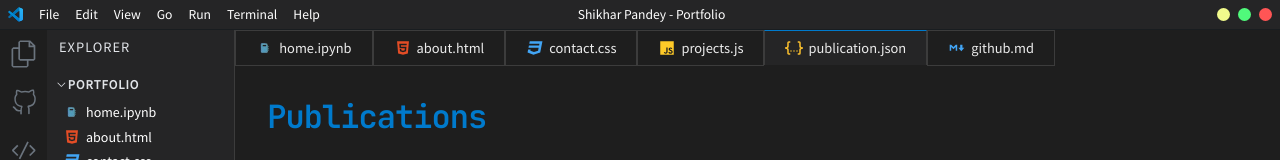
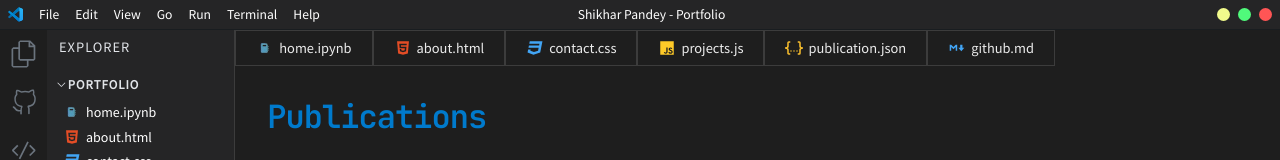
Before and after one commit to pandeyshikhar18/portfoliovs, a Next.js app: page /articles in a window 1280 px wide. Shown: the top 160 px of the page. Built offline with nearby package versions, Linux system fonts and the light colour scheme.

Commit message:
Tabsbar.tsx

```diff
--- a/components/Tabsbar.tsx
+++ b/components/Tabsbar.tsx
@@ -12,7 +12,7 @@ const Tabsbar = () => {
       <Tab
         icon="/logos/json_icon.svg"
         filename="publication.json"
-        path="/articles"
+        path="/publication"
       />
       <Tab
         icon="/logos/markdown_icon.svg"
```
